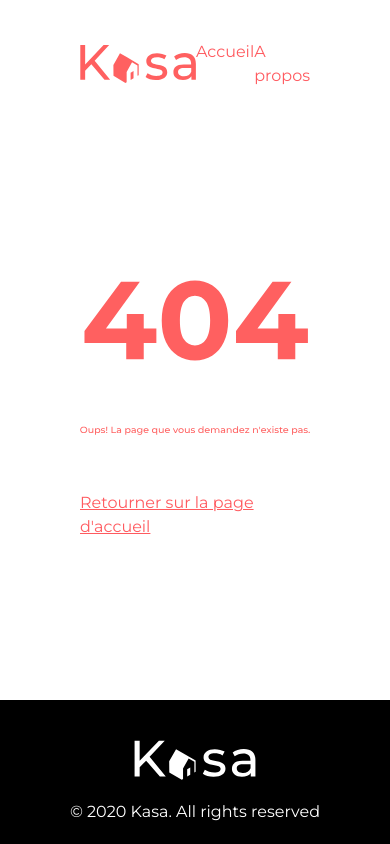
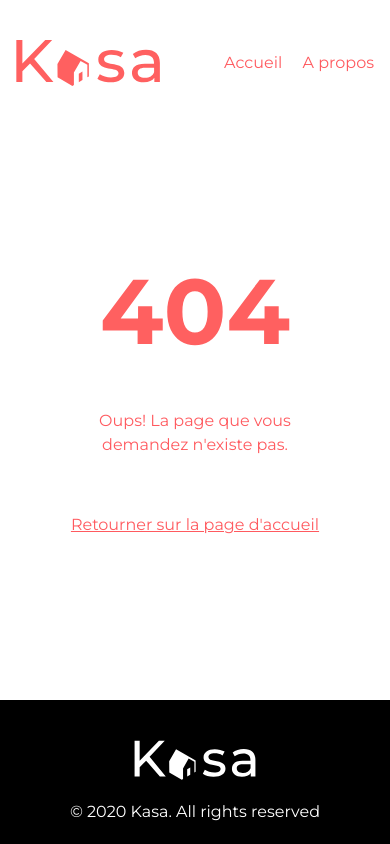
Before and after one commit to Gregory-Coelho/P8-Kasa, a React (Create React App) app in the folder kasa/: page /accommodation in a window 390 px wide. Built offline with nearby package versions, Linux system fonts and the light colour scheme.

Commit message:
wip breakpoint

```diff
--- a/kasa/src/components/Banner.jsx
+++ b/kasa/src/components/Banner.jsx
@@ -15,7 +15,7 @@ export const Banner = ({ image }) => {
   return (
     <div
       className={
-        "overflow-hidden relative rounded-3xl h-48 flex justify-center items-center text-white text-6xl font-light mx-auto"
+        "overflow-hidden relative rounded-3xl md:h-48 h-28 flex justify-center items-center text-white text-6xl font-light mx-auto p-4"
       }
     >
       {image && (
@@ -27,7 +27,7 @@ export const Banner = ({ image }) => {
       )}
       <div className="absolute inset-0 w-full h-full bg-black bg-opacity-30"></div>
       {!aboutPage && (
-        <p className="z-10 font-medium text-5xl">
+        <p className="z-10 font-medium md:text-5xl text-2xl">
           Chez vous, partout et ailleurs
         </p>
       )}
--- a/kasa/src/components/Collapse.jsx
+++ b/kasa/src/components/Collapse.jsx
@@ -8,7 +8,7 @@ export const Collapse = ({ title, content }) => {
     <div className="flex flex-col w-full">
       <div
         onClick={() => setToggle(!toggle)}
-        className="bg-primary text-white h-12 text-xs rounded-md flex justify-between cursor-pointer justify-items-center content-center items-center p-4 w-full overflow-hidden z-10"
+        className="bg-primary text-white md:h-12 h-8 text-xs rounded-md flex justify-between cursor-pointer justify-items-center content-center items-center p-4 w-full overflow-hidden z-10"
       >
         <h2>{title}</h2>
         <img
--- a/kasa/src/components/Gallery.jsx
+++ b/kasa/src/components/Gallery.jsx
@@ -3,7 +3,7 @@ import { Card } from "./Card";
 
 export const Gallery = () => {
   return (
-    <div className="flex gap-24 bg-lightgrey flex-wrap justify-center items-center rounded-3xl my-10 p-16">
+    <div className="flex md:gap-24 gap-4 md:bg-lightgrey flex-wrap justify-center items-center rounded-3xl my-10 md:p-16">
       {datas.map((data) => {
         return (
           <Card
--- a/kasa/src/components/Header.jsx
+++ b/kasa/src/components/Header.jsx
@@ -4,11 +4,11 @@ import { Link } from "react-router-dom";
 
 export const Header = () => {
   return (
-    <div className="mx-20 my-10 flex justify-between items-center">
+    <div className="md:mx-20 my-10 mx-4 flex justify-between items-center ">
       <Link className="hover:underline" to="/">
-        <img src={logo} alt="logo" />
+        <img src={logo} alt="logo" className="w-36 md:w-52" />
       </Link>
-      <NavBar></NavBar>
+      <NavBar />
     </div>
   );
 };
--- a/kasa/src/components/HeaderAndFooter.jsx
+++ b/kasa/src/components/HeaderAndFooter.jsx
@@ -4,9 +4,9 @@ import { Footer } from "../components/Footer";
 export const HeaderAndFooter = ({ children }) => {
   return (
     <div className="flex justify-between flex-col h-screen">
-      <Header></Header>
-      <div className="mx-20">{children}</div>
-      <Footer></Footer>
+      <Header />
+      <div className="md:mx-20 mx-4">{children}</div>
+      <Footer />
     </div>
   );
 };
--- a/kasa/src/pages/About.jsx
+++ b/kasa/src/pages/About.jsx
@@ -32,7 +32,7 @@ export const About = () => {
         children={
           <>
             <Banner image={AboutImage} />
-            <div className="flex flex-col justify-between gap-5 my-10 mx-20 font-medium ">
+            <div className="flex flex-col justify-between gap-5 md:my-10 my-5 md:mx-20 font-medium ">
               {aboutDetails.map((item) => {
                 return (
                   <Collapse
--- a/kasa/src/pages/Error.jsx
+++ b/kasa/src/pages/Error.jsx
@@ -1,17 +1,15 @@
 import { HeaderAndFooter } from "../components/HeaderAndFooter";
 import { NavLink } from "react-router-dom";
 import error from "../assets/404.svg";
-import pageDoesntExist from "../assets/pageDoesntExist.svg";
 
 export const Error = () => {
   return (
     <HeaderAndFooter>
       <div className="flex flex-col justify-between items-center gap-14">
-        <img src={error} alt="error" />
-        <img
-          src={pageDoesntExist}
-          alt="Oups! La page que vous demandez n'existe pas."
-        />
+        <img src={error} alt="error" className="w-48 md:w-[597px]" />
+        <p className="w-64 md:w-[872px] text-primary md:text-4xl md:font-medium text-center">
+          Oups! La page que vous demandez n'existe pas.
+        </p>
         <NavLink to="/" className="text-primary underline">
           Retourner sur la page d'accueil
         </NavLink>
--- a/kasa/src/pages/Home.jsx
+++ b/kasa/src/pages/Home.jsx
@@ -9,11 +9,11 @@ export const Home = () => {
       <HeaderAndFooter
         children={
           <>
-            <Banner image={HomeImage}></Banner>
-            <Gallery></Gallery>
+            <Banner image={HomeImage} />
+            <Gallery />
           </>
         }
-      ></HeaderAndFooter>
+      />
     </div>
   );
 };
```
Also changed, not shown: kasa/src/assets/pageDoesntExist.svg (deleted).
